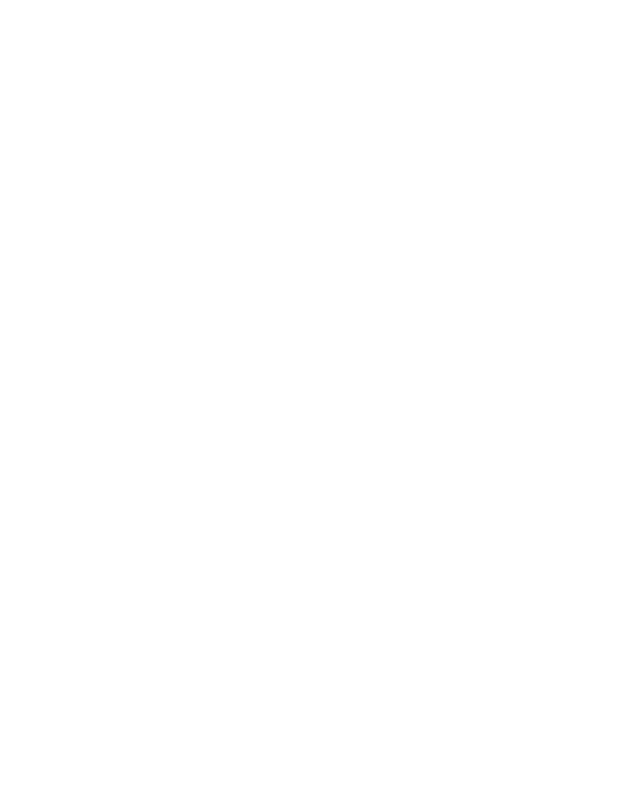
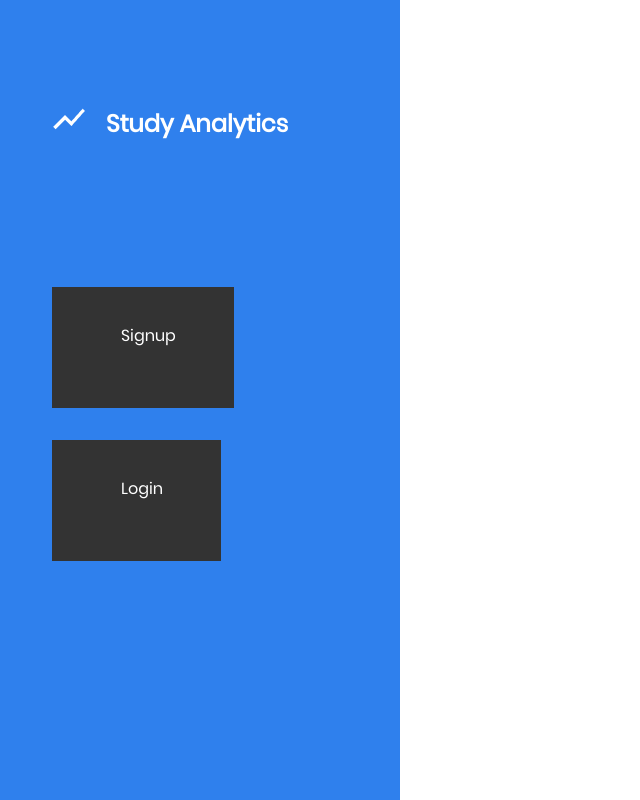
Before and after one commit to ShakoChantladze/groupwork, a plain HTML site: page index.html in a window 1280 px wide. Shown: the whole page, without its empty margins (0-640 px from the left). Drawn offline with Linux system fonts and the light colour scheme.

Commit message:
add left block

```diff
--- a/index.html
+++ b/index.html
@@ -9,7 +9,22 @@
 </head>
 <body>
     <header></header>
-    <main></main>
+    <main>
+        <section>
+            <div class="large">
+                <img  class="chart"  src="./images/show_chart.png" alt="show charts">
+            </div>
+            <h1 class="study"> Study Analytics</h1>
+            <div class="registration-main">
+                <div class="sign-up">
+                    <p>Signup</p>
+                </div>
+                <div class="log-in">
+                    <p>Login</p>
+                </div>
+            </div>
+        </section>
+    </main>
     <footer></footer>
 </body>
 </html>
--- a/style.css
+++ b/style.css
@@ -1,3 +1,78 @@
+
+.large{
+    width: 400px;
+    height: 900px;
+    background-color: #2f80ed;
+    position: fixed;
+    top: 0;
+    left: 0;
+}
+ .simple{
+    vertical-align: auto;
+ }
+ .chart{
+    padding-top: 100px;
+    padding-left: 50px;
+ }
+ .study{
+    position: absolute;
+    font-weight: 700px;
+    font-size: 24px;
+ }
+ .registration-main{
+    position: absolute;
+    margin-top: 249px;
+    margin-left: 44px;
+
+
+ }
+ .sin-up{
+    width: 300px;
+    height: 60px;
+    color: #333;
+
+ }
+ .Log-in{
+    width: 300px;
+    height: 60px;
+    color:#333;
+ }
+ .registration-main p{
+    border-radius: 0;
+ }
+
+
+
+
+
+
+
+
+
+
+
+
+
+
+
+
+
+
+
+
+
+
+
+
+
+
+
+
+
+
+
+
+
 section{
     display: inline-block;
 }
@@ -24,10 +99,12 @@ h3 {
     width: 400px;
     height: 900px;
     background-color: #2f80ed;
+
 }
 .statistics-div{
     margin-left: 40px;
     display: inline-block;
+
 }
 p{
     font-family: "Main font";
```
